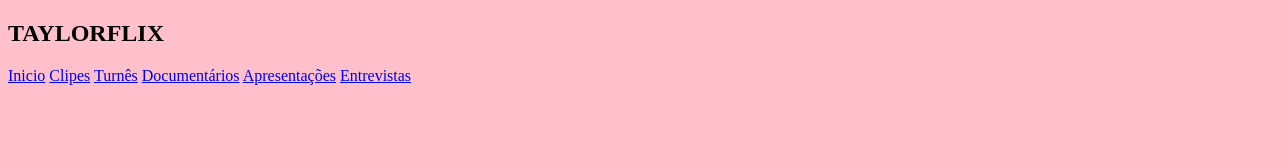
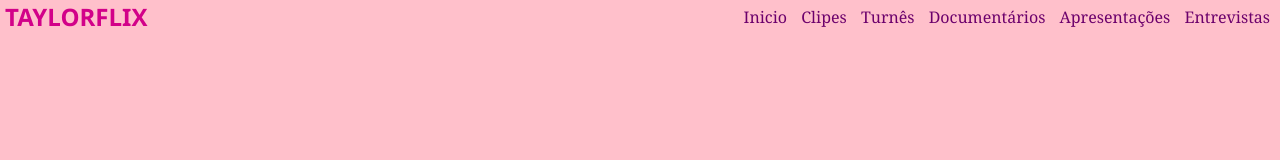
Before and after one commit to abas0/taylorflix, a plain HTML site: page index.html in a window 1280 px wide. Drawn offline with Linux system fonts and the light colour scheme.

Commit message:
cabeçalho Taylorflix

```diff
--- a/index.html
+++ b/index.html
@@ -10,7 +10,7 @@
 <body>
     <header>
         <div class = "container">
-            <h2>TAYLORFLIX</h2>
+            <h2 class = "logo">TAYLORFLIX</h2>
             <nav>
                 <a href="#">Inicio</a>
                 <a href="#">Clipes</a>
--- a/style/main.css
+++ b/style/main.css
@@ -1,3 +1,40 @@
+:root{
+    --rosaClaro: #FFC0CB;
+    --azulClaro: #87ceeb;
+    --amarelo: rgb(254,254,90);
+    --rosaPink: #d20189;
+}
+
+*{
+    margin: 0px;
+    padding: 0px;
+    box-sizing: border-box;
+}
+
 body{
-    background-color: #FFC0CB;
+    background-color: VAR(--rosaClaro);
+    font-family: Georgia, 'Times New Roman', Times, serif;
 }
+
+header .container{
+    display: flex;
+    flex-direction: row; /*default*/
+    align-items: center;
+    justify-content: space-between; /*espaço entre tags filhas*/
+}
+
+header .logo{
+    margin-left: 5px;
+    color: var(--rosaPink);
+    font-family: 'Segoe UI', Tahoma, Geneva, Verdana, sans-serif;
+}
+
+header nav a {
+    text-decoration: none;
+    color: rgb(108, 0, 108);
+    margin-right: 10px;
+}
+
+header nav a:hover{
+    color: var(--amarelo);
+}
```
